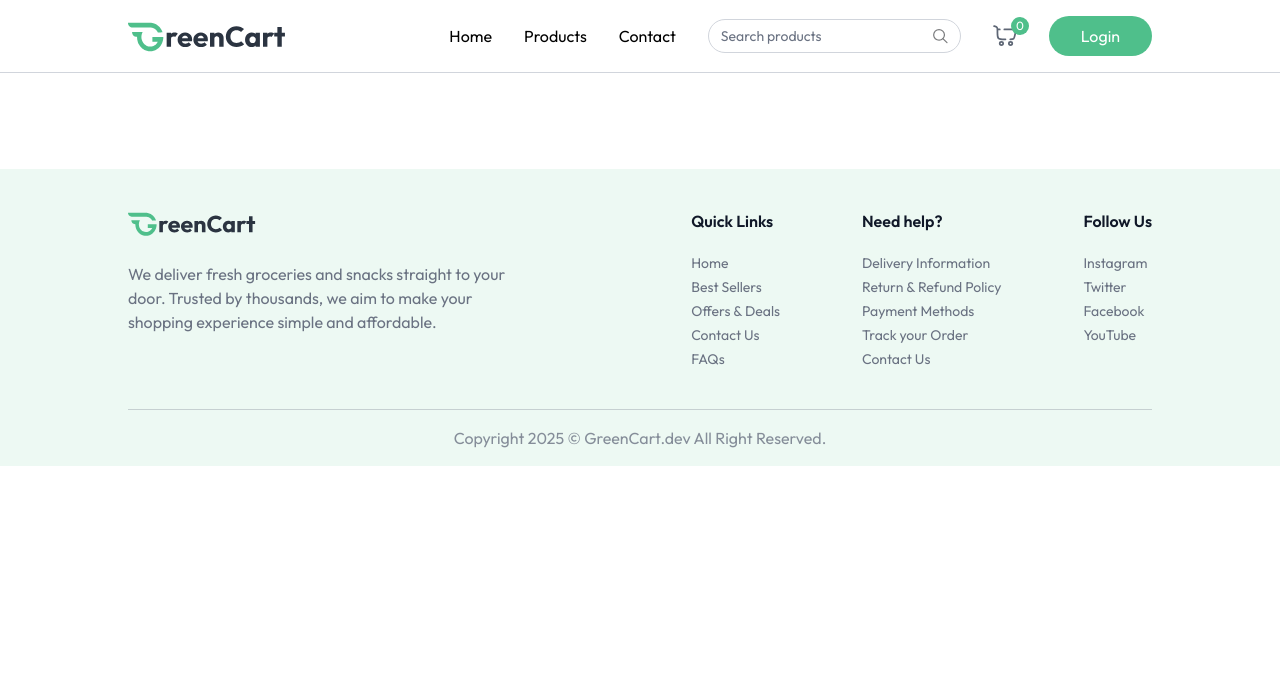
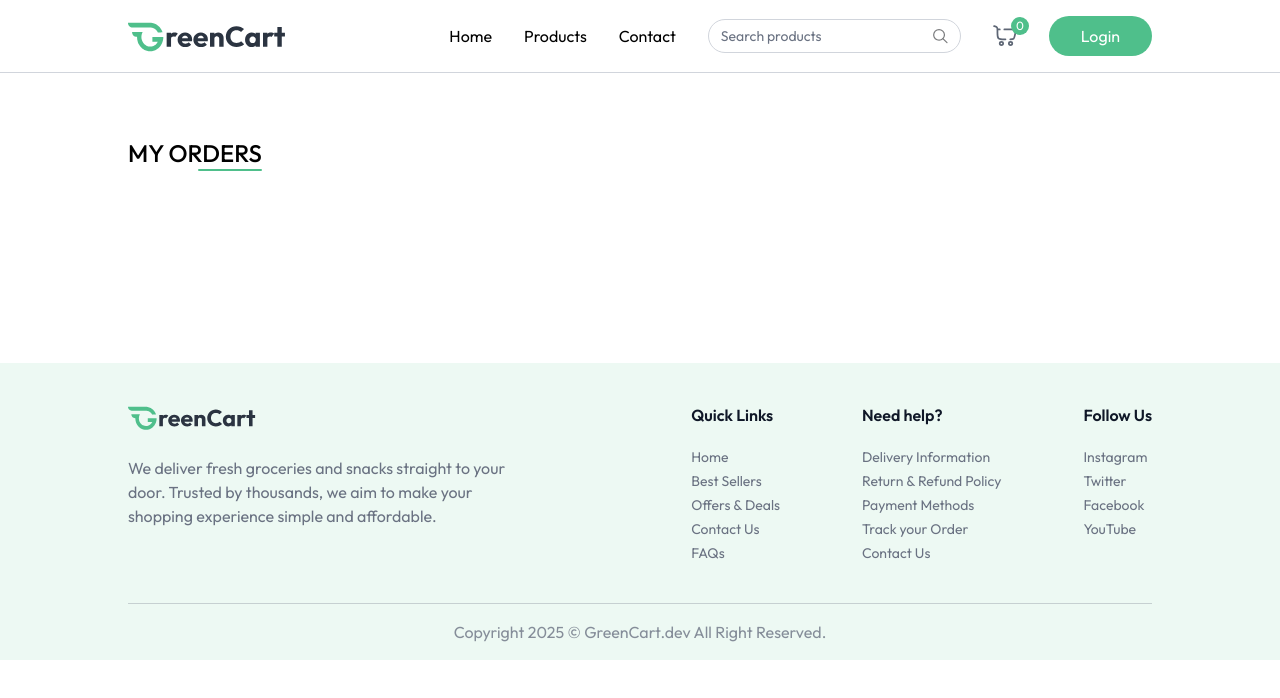
Before and after one commit to Amarta113/GreenCart-Ecommerce-Web, a React (Vite) app in the folder client/: page /my-orders in a window 1280 px wide. Shown: the top 698 px of the page. Built offline with nearby package versions, Linux system fonts and the light colour scheme.

Commit message:
Initialized My orders page

```diff
--- a/client/src/App.jsx
+++ b/client/src/App.jsx
@@ -11,6 +11,7 @@
 import ProductDetails from './pages/ProductDetails'
 import Cart from './pages/Cart'
 import AddAddress from './pages/AddAddress'
+import MyOrders from './pages/MyOrders'
 
 export default function App(){
   const isSellerPath = useLocation().pathname.includes("seller")
@@ -29,6 +30,7 @@
         <Route path='/products/:category/:id' element={<ProductDetails/>}/>
         <Route path='/cart' element={<Cart/>}/>
         <Route path='/add-address' element={<AddAddress/>}/>
+        <Route path='/my-orders' element={<MyOrders/>}/>
       </Routes>
     </div>
     {!isSellerPath && <Footer/>}
--- a/client/src/pages/AddAddress.jsx
+++ b/client/src/pages/AddAddress.jsx
@@ -28,7 +28,7 @@
     const handleChange = (e) => {
         const {name, value} = e.target;
         setAddress((prevAddress) => ({
-            ...AddAddress,
+            ...prevAddress,
             [name] : value,
         }))
     }
--- /dev/null
+++ b/client/src/pages/MyOrders.jsx
@@ -0,0 +1,11 @@
+import React from 'react'
+
+export default function MyOrders(){
+    return (
+    <div className='mt-16 pb-16'>
+        <div className='flex flex-col items-end w-max mb-8'>
+            <p className="text-2xl font-medium uppercase">My Orders</p>
+            <div className="w-16 h-0.5 bg-primary rounded-full"></div>
+        </div>
+    </div>)
+}
```
